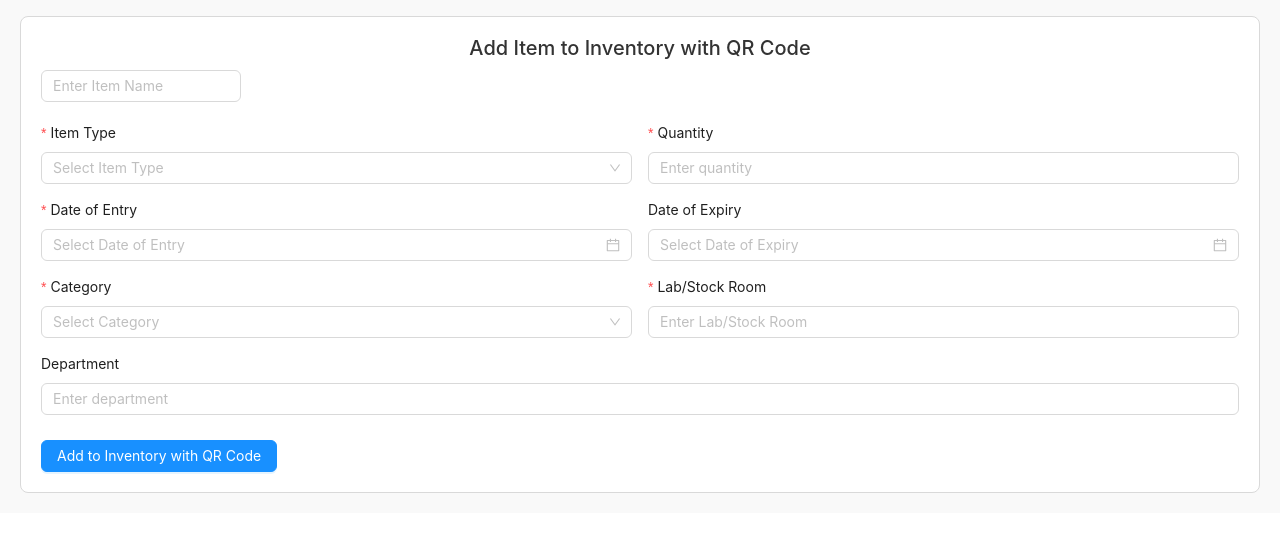
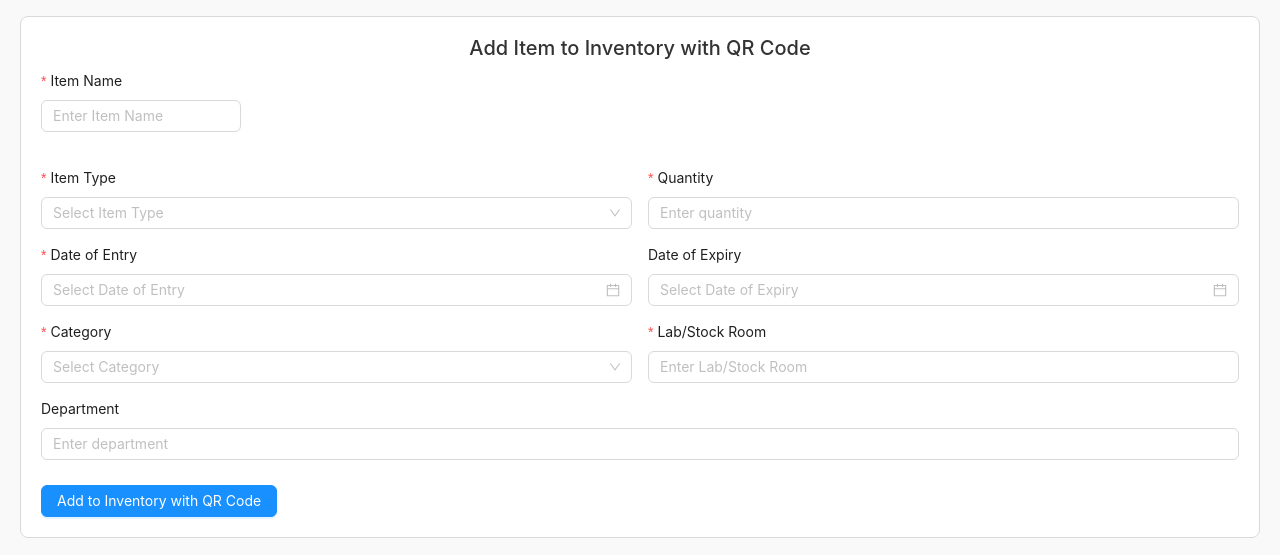
Before and after one commit to Blyn04/webnuls, a React (Create React App) app: page /inventory in a window 1280 px wide. Shown: the part 339-894 px from the top of the page. Before the commit the page ends 852 px from the top, so only its background shows below. Built offline with nearby package versions, Linux system fonts and the light colour scheme; no server answers; the database is empty; sample sign-in values are in the browser's storage.

Commit message:
INVENORY ITEM NAME ALIGNMENT

```diff
--- a/src/components/admin/Inventory.js
+++ b/src/components/admin/Inventory.js
@@ -55,9 +55,8 @@ const Inventory = () => {
         const items = snapshot.docs.map((doc, index) => {
           const data = doc.data();
 
-          // Properly convert Firestore Timestamp to Date
           const entryDate = data.entryDate && data.entryDate instanceof Timestamp
-            ? data.entryDate.toDate()  // Convert Firestore Timestamp to Date
+            ? data.entryDate.toDate()
             : null;
 
           const expiryDate = data.expiryDate && data.expiryDate instanceof Timestamp
@@ -75,8 +74,9 @@ const Inventory = () => {
           };
         });
 
-        setDataSource(items);  // Ensure this state is being updated correctly
+        setDataSource(items);
         setCount(items.length);
+
       } catch (error) {
         console.error("Error fetching inventory:", error);
       }
@@ -278,16 +278,16 @@ const Inventory = () => {
       dataIndex: "entryDate",
       key: "entryDate",
       render: (date) =>
-        date && date instanceof Date && !isNaN(date.getTime())  // Ensure it's a valid Date object
-          ? date.toLocaleDateString("en-CA") // Format as "YYYY-MM-DD"
-          : "N/A",  // Show "N/A" if it's invalid
+        date && date instanceof Date && !isNaN(date.getTime())
+          ? date.toLocaleDateString("en-CA")
+          : "N/A",
     },
     {
       title: "Expiry Date",
       dataIndex: "expiryDate",
       key: "expiryDate",
       render: (date) =>
-        date && date instanceof Date && !isNaN(date.getTime())  // Ensure it's a valid Date object
+        date && date instanceof Date && !isNaN(date.getTime())
           ? date.toLocaleDateString("en-CA")
           : "N/A",
     },
@@ -361,16 +361,25 @@ const Inventory = () => {
           <div className="form-container">
             <h3>Add Item to Inventory with QR Code</h3>
 
+            <Form layout="vertical" form={form} onFinish={handleAdd}>
               <Space style={{ marginBottom: "20px" }}>
+                    <Form.Item
+                        name="Item Name"
+                        label="Item Name"
+                        rules={[
+                        {
+                          required: true,
+                          message: "Please enter Item Name!",
+                        },
+                      ]}>
                         <Input
                           placeholder="Enter Item Name"
                           value={itemName}
                           onChange={(e) => setItemName(e.target.value)}
                           style={{ width: "200px" }}
                         />
+                    </Form.Item>
               </Space>
-
-            <Form layout="vertical" form={form} onFinish={handleAdd}>
 
               <Row gutter={16}>
                   <Col span={12}>
```
Lines whose indentation alone changed are shown as unchanged.
